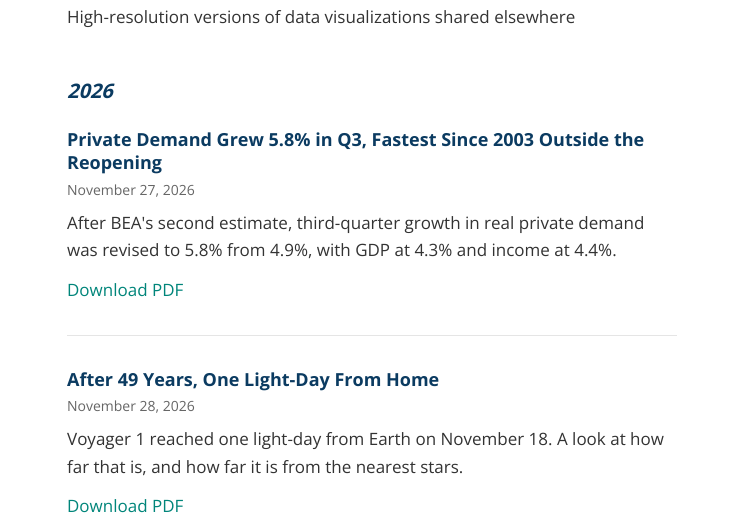
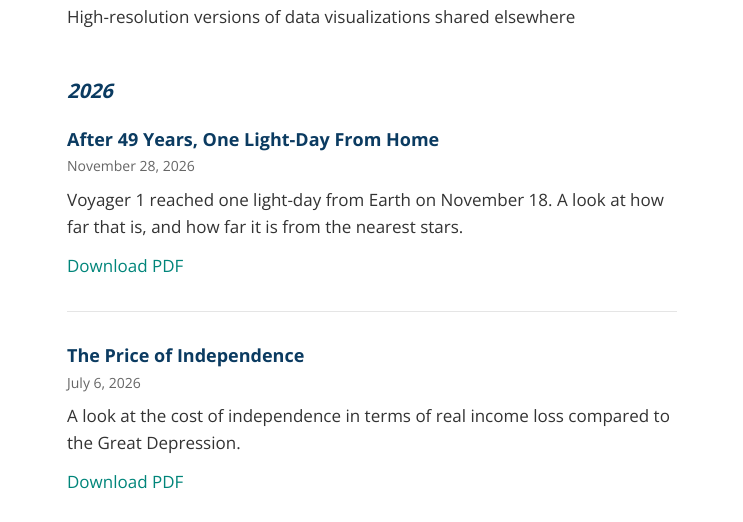
Before and after one commit to jeffreycleveland/jeffreycleveland.github.io, a plain HTML site: page charts.html in a window 1280 px wide. Shown: the part 278-800 px from the top of the page, without its empty margins (268-1011 px from the left). Drawn offline with nearby package versions, Linux system fonts and the light colour scheme; a web font is replaced by a local one.

Commit message:
Hold the private demand entry until its LinkedIn post is out
Co-Authored-By: Claude Fable 5.2 <noreply@anthropic.com>
Claude-Session: https://claude.ai/code/session_01MgHWAMEYALrUju8Ns3AzPq

```diff
--- a/charts.html
+++ b/charts.html
@@ -50,12 +50,6 @@
 
 				<h2>2026</h2>
                                 <ul class="chart-list">
-                                        <li>
-                                                <h3><a href="/PDFcharts/q3_private_demand.pdf">Private Demand Grew 5.8% in Q3, Fastest Since 2003 Outside the Reopening</a></h3>
-                                                <p class="date">November 27, 2026</p>
-                                                <p>After BEA's second estimate, third-quarter growth in real private demand was revised to 5.8% from 4.9%, with GDP at 4.3% and income at 4.4%.</p>
-                                                <p><a href="/PDFcharts/q3_private_demand.pdf" download>Download PDF</a></p>
-                                        </li>
                                         <li>
                                                 <h3><a href="/PDFcharts/voyager_one_light_day.pdf">After 49 Years, One Light-Day From Home</a></h3>
                                                 <p class="date">November 28, 2026</p>
```
Also changed, not shown: 1 other file.
